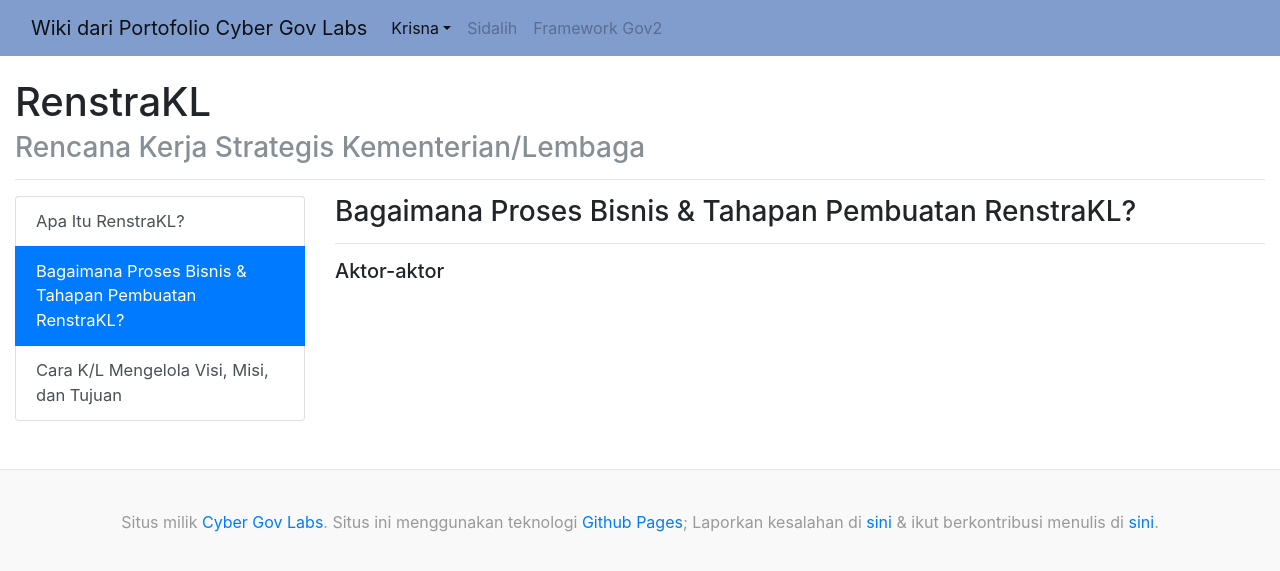
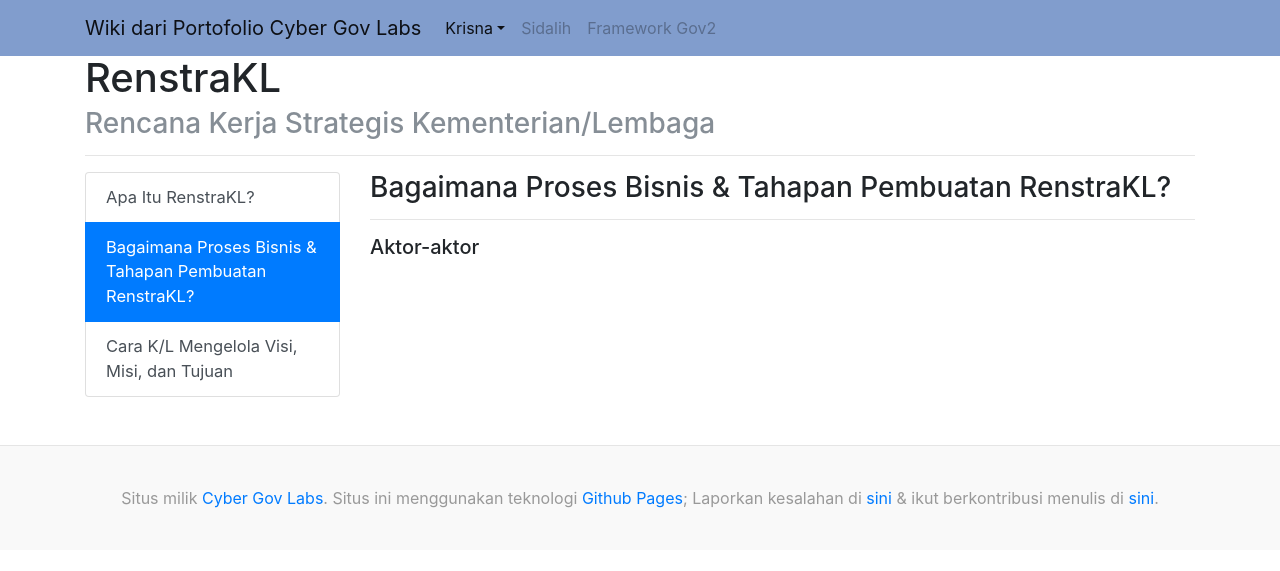
Before and after one commit to products-of-cybergl/products-of-cybergl.github.io, a Jekyll site: the page built from pages/krisna/renstrakl/bagaimana-proses-bisnis-renstrakl.md, in a window 1280 px wide. Shown: the top 571 px of the page. Built offline with Jekyll 4.4.1, drawn with Linux system fonts in a browser that asks for light colours.

Commit message:
disabling print-mode css style

```diff
--- a/assets/css/style.scss
+++ b/assets/css/style.scss
@@ -3,16 +3,12 @@
 
 @import "bootstrap/bootstrap";
 
-.container{
-  max-width: none !important;
-}
 
+/*
+ * Navbar
+ */
 .bg-light {
     background-color: #819DCD !important;
-}
-
-.navbar{
-     margin-bottom: 1.5rem;
 }
 
 /*
```
